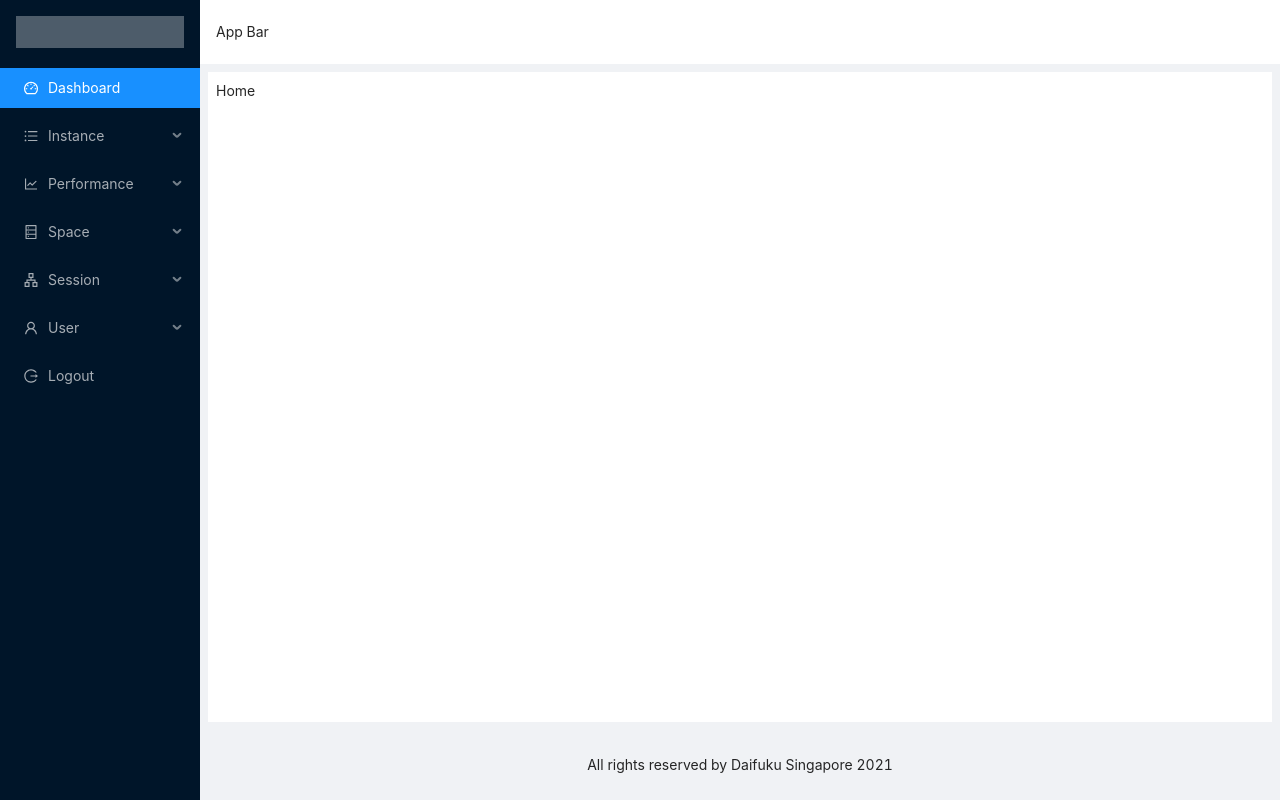
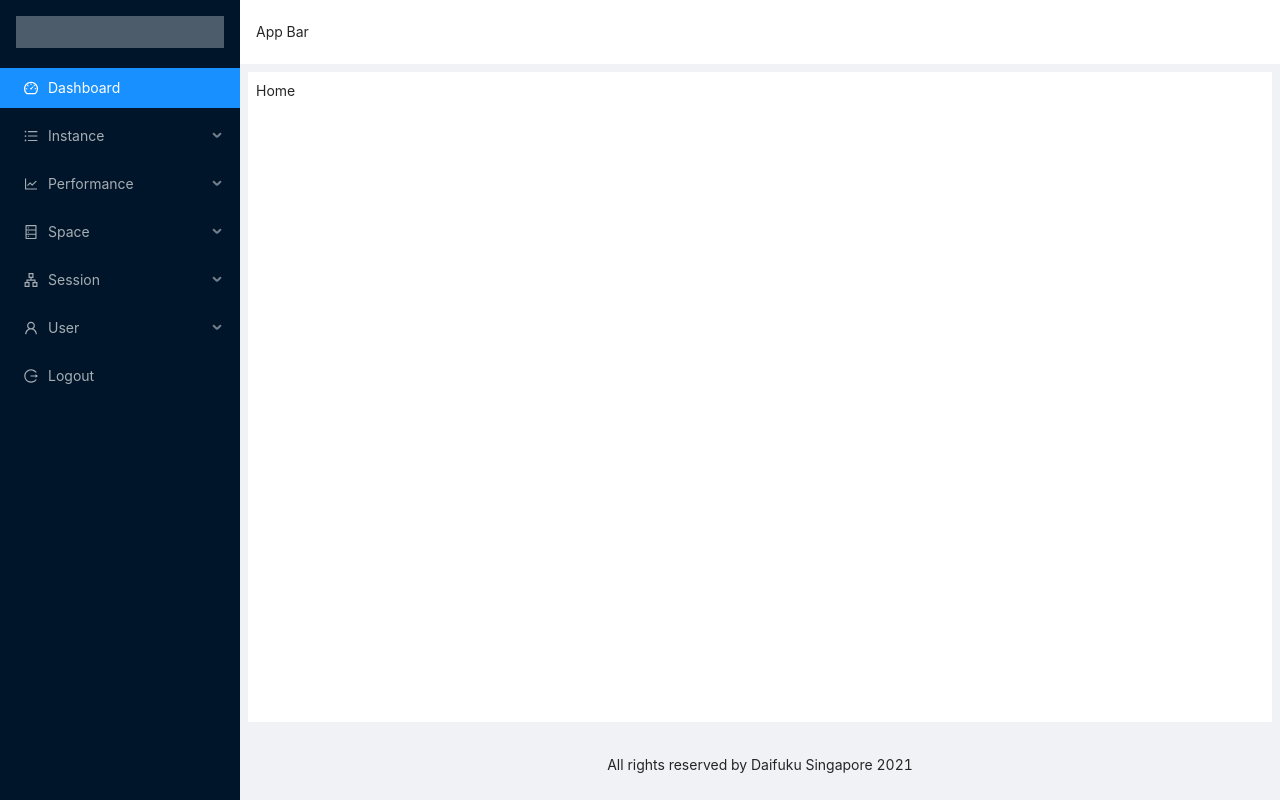
Before and after one commit to xueyublue/oms-next, a Next.js app: page / in a window 1280 px wide. Built offline with nearby package versions, Linux system fonts and the light colour scheme.

Commit message:
set Sider width to 240

```diff
--- a/components/NavBar.js
+++ b/components/NavBar.js
@@ -41,6 +41,7 @@ const NavBar = () => {
         position: "fixed",
         left: 0,
       }}
+      width={240}
     >
       <div className="logo" />
       <Menu theme="dark" mode="inline" defaultSelectedKeys={["dashboard"]}>
--- a/pages/_app.js
+++ b/pages/_app.js
@@ -11,7 +11,7 @@ function MyApp({ Component, pageProps }) {
   return (
     <Layout>
       <NavBar />
-      <Layout className="site-layout" className="site-layout" style={{ marginLeft: 200, minHeight: "100vh" }}>
+      <Layout className="site-layout" className="site-layout" style={{ marginLeft: 240, minHeight: "100vh" }}>
         <Header className="site-layout-background" style={{ paddingLeft: 16 }}>
           App Bar
         </Header>
```
